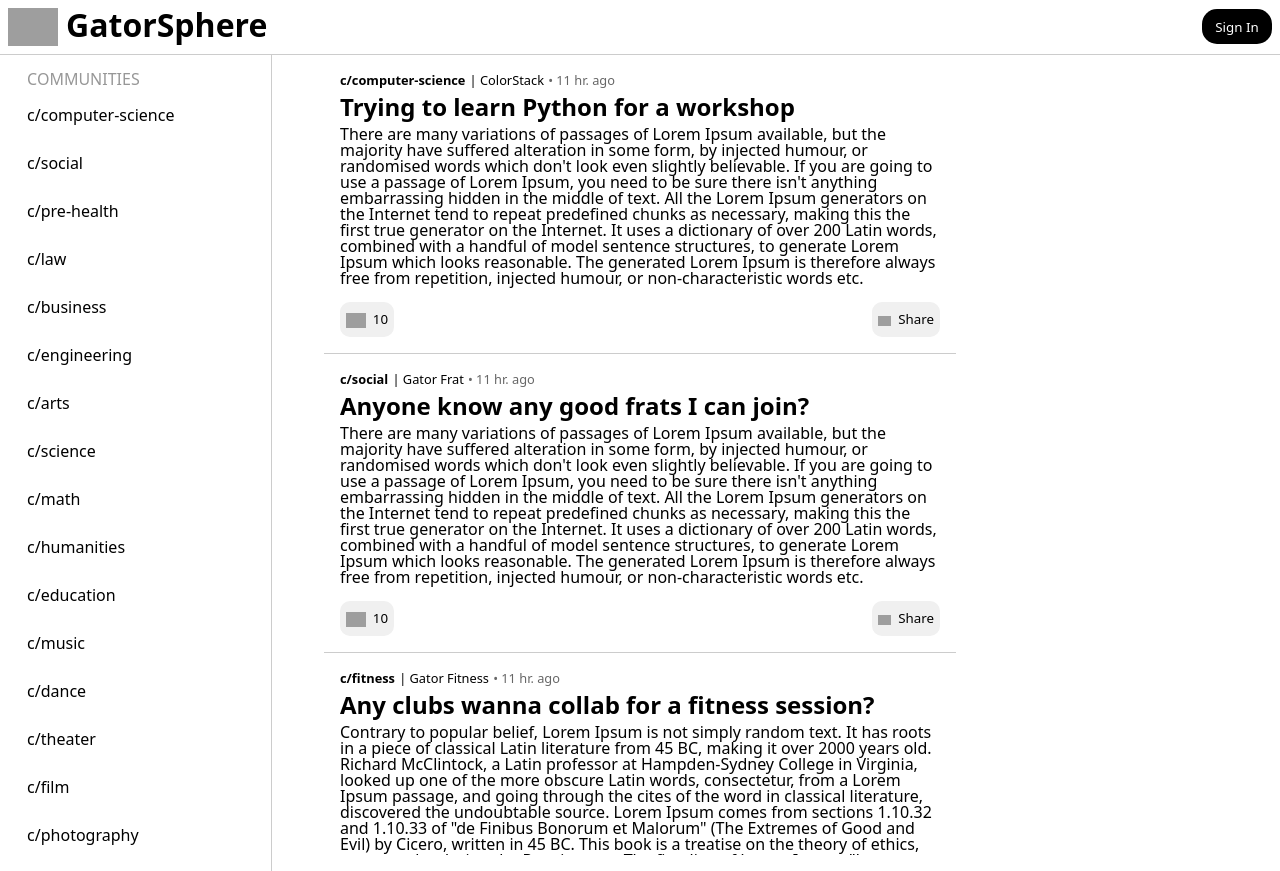
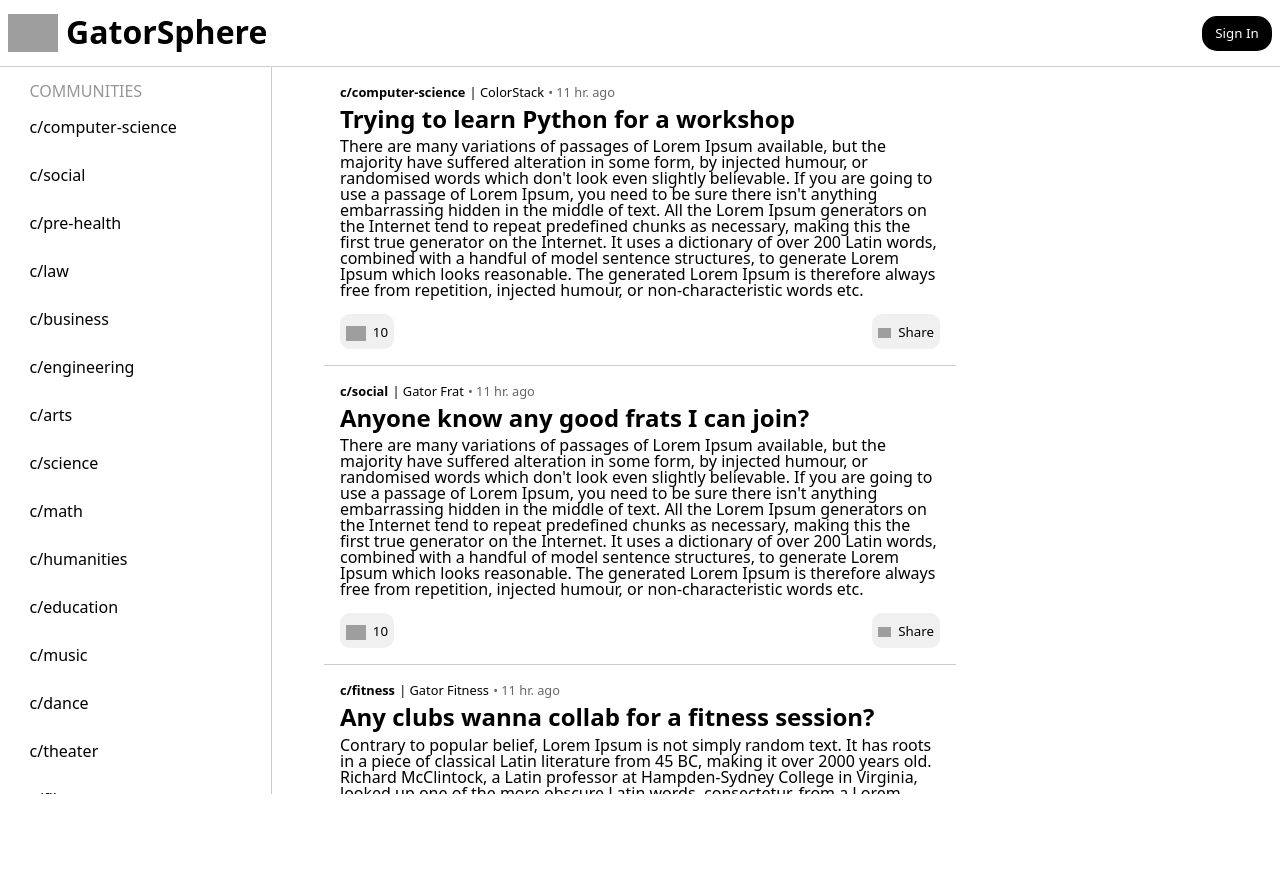
Before and after one commit to matthewdeguzman/gatorsphere-frontend, a SvelteKit app: page / in a window 1280 px wide. After the commit the page ends 800 px from the top, so only its background shows below. Built offline with nearby package versions, Linux system fonts and the light colour scheme; grey boxes are pictures that could not be loaded.

Commit message:
Fixed overflow behavior

```diff
--- a/src/app.html
+++ b/src/app.html
@@ -6,7 +6,7 @@
 		<meta name="viewport" content="width=device-width, initial-scale=1" />
 		%sveltekit.head%
 	</head>
-	<body data-sveltekit-preload-data="hover" style="overflow: hidden">
+	<body data-sveltekit-preload-data="hover" style="overflow: hidden; height: 100vh">
 		<div style="display: contents">%sveltekit.body%</div>
 	</body>
 </html>
--- a/src/lib/components/header.svelte
+++ b/src/lib/components/header.svelte
@@ -43,7 +43,8 @@
 		grid-template-columns: 50px auto;
 		border-bottom: 1px solid #ccc;
 		align-items: center;
-		padding: 0.5em;
+		padding: var(--header-padding);
+		height: var(--header-height);
 	}
 
 	img {
--- a/src/lib/components/sidebar.svelte
+++ b/src/lib/components/sidebar.svelte
@@ -11,9 +11,6 @@
 			{community}
 		</div>
 	{/each}
-	<div class="weight"> </div>
-	<div class="weight"> </div>
-	<div class="weight"> </div>
 </div>
 
 <style>
@@ -24,25 +21,27 @@
 	}
 
 	.community-header {
-		padding-top: 1em;
-		padding-bottom: 0.25em;
-		width: 80%;
+		box-sizing: border-box;
+		padding: 1em 0 0.25em 1em;
+		width: 90%;
 	}
 
 	#communities {
-		height: 100vh;
+		height: var(--vh-adjusted);
+		display: flex;
+		flex-direction: column;
+		box-sizing: border-box;
 		border-right: 1px solid #ccc;
 		overflow: scroll;
-		display: grid;
-		justify-items: center;
-		padding-bottom: 1em;
+		align-items: center;
 	}
 
-	.weight, .community {
+	.community {
+		box-sizing: border-box;
 		font-weight: 350;
 		padding: 1em;
 		border-radius: 10px;
-		width: 80%;
+		width: 90%;
 	}
 
 	.community:hover {
--- a/src/routes/+page.svelte
+++ b/src/routes/+page.svelte
@@ -113,19 +113,30 @@
 
 <div class="posts">
 	{#each posts as post}
-		<div class="post-wrapper">
-			<Post {...post} />
-		</div>
+		<Post {...post} />
 	{/each}
+	<h1 class="end-text">You've Reached the end!</h1>
 </div>
 
+
 <style>
+	img {
+		width: 50px;
+		padding: 100px;
+	}
+
 	.posts {
-		height: 100vh;
+		height: var(--vh-adjusted);
 		overflow-y: scroll;
+		display: flex;
+		flex-direction: column;
+		align-items: center;
 	}
-	.post-wrapper {
-		display: flex;
-		justify-content: center;
+
+	.end-text {
+		margin-top: 1em;
+		margin-bottom: 1em;
+		font-size: 1.2em;
+		font-weight: 600;
 	}
 </style>
--- a/src/routes/global.css
+++ b/src/routes/global.css
@@ -1,3 +1,18 @@
 * {
 	font-family: 'Inter var', 'ui-sans-serif', 'system-ui' ,'sans-serif' , 'Apple Color Emoji' , 'Segoe UI Emoji', 'Segoe UI Symbol', 'Noto Color Emoji'
 }
+
+body, html {
+  height: 100%;
+  width: 100%;
+  margin: 0;
+  padding: 0;
+}
+
+:root {
+	--header-height: 50px;
+	--header-padding: 0.5em;
+	--dvh-unit: 1dvh;
+    --viewport-height: calc(calc(var(--dvh-unit)* 100));
+	--vh-adjusted: calc(var(--viewport-height, 100vh) - (var(--header-height) + var(--header-padding)) - 15px);
+}
--- a/src/routes/reset.css
+++ b/src/routes/reset.css
@@ -86,6 +86,7 @@ video {
 	font-weight: normal;
 	vertical-align: baseline;
 }
+
 /* HTML5 display-role reset for older browsers */
 article,
 aside,
```
